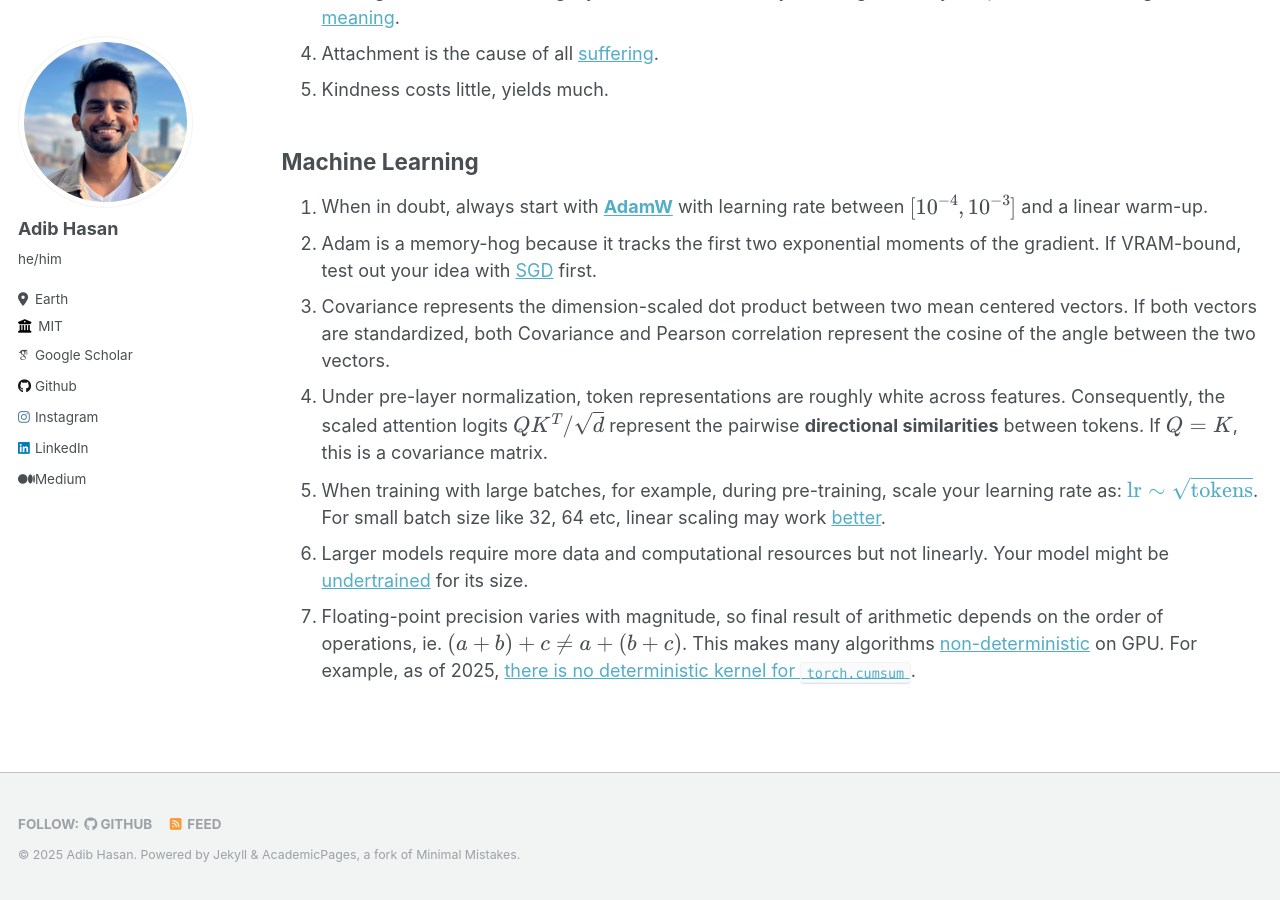
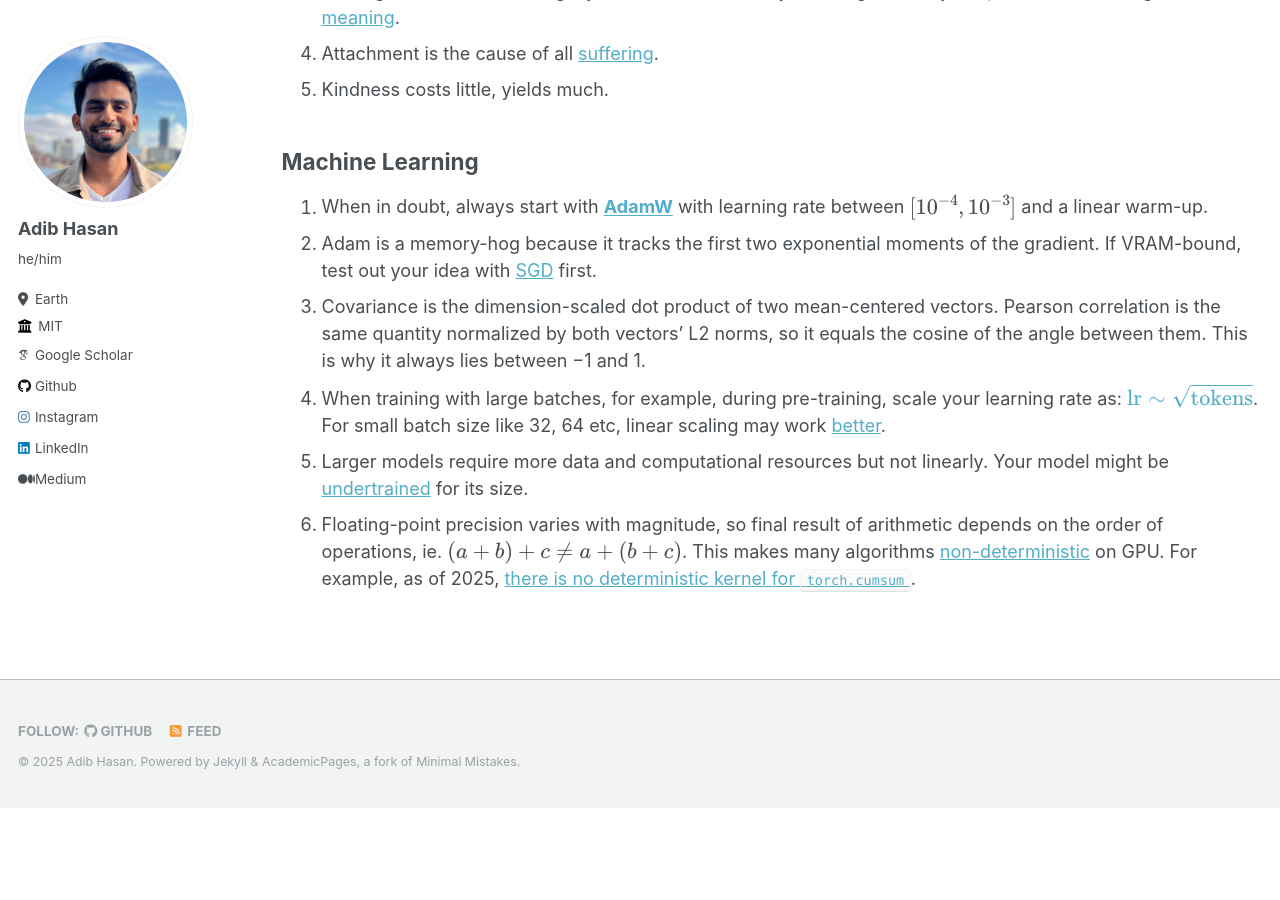
Before and after one commit to Neehan/neehan.github.io, a Jekyll site: the page built from _pages/lessons.md, in a window 1280 px wide and 900 px high, scrolled down 655 px. Built offline with Jekyll 4.4.1, drawn with Linux system fonts in a browser that asks for light colours; some web fonts are replaced; after the commit the page ends 1463 px from its top, so only the background shows below that.

Commit message:
Refactor covariance explanation for clarity

```diff
--- a/_pages/lessons.md
+++ b/_pages/lessons.md
@@ -25,8 +25,7 @@ Here is a running list of lessons that I have learned over the years from my mis
 ## Machine Learning
 1. When in doubt, always start with **[AdamW](https://docs.pytorch.org/docs/stable/generated/torch.optim.AdamW.html)** with learning rate between $[10^{-4}, 10^{-3}]$ and a linear warm-up.
 2. Adam is a memory-hog because it tracks the first two exponential moments of the gradient. If VRAM-bound, test out your idea with [SGD](https://docs.pytorch.org/docs/stable/generated/torch.optim.SGD.html) first.
-3. Covariance represents the dimension-scaled dot product between two mean centered vectors. If both vectors are standardized, both Covariance and Pearson correlation represent the cosine of the angle between the two vectors.
-4. Under pre-layer normalization, token representations are roughly white across features. Consequently, the scaled attention logits $QK^T/\sqrt{d}$ represent the pairwise **directional similarities** between tokens. If $Q=K$, this is a covariance matrix.
+3. Covariance is the dimension-scaled dot product of two mean-centered vectors. Pearson correlation is the same quantity normalized by both vectors’ L2 norms, so it equals the cosine of the angle between them. This is why it always lies between −1 and 1.
 5. When training with large batches, for example, during pre-training, scale your learning rate as: [$\mathrm{lr} \sim \sqrt{\mathrm{tokens}}$](https://arxiv.org/pdf/1705.08741). For small batch size like 32, 64 etc, linear scaling may work [better](https://arxiv.org/pdf/1404.5997).
 6. Larger models require more data and computational resources but not linearly. Your model might be [undertrained](https://arxiv.org/pdf/2001.08361) for its size.
 7. Floating-point precision varies with magnitude, so final result of arithmetic depends on the order of operations, ie. $(a + b) + c \neq a + (b + c)$. This makes many algorithms [non-deterministic](https://thinkingmachines.ai/blog/defeating-nondeterminism-in-llm-inference/) on GPU. For example, as of 2025, [there is no deterministic kernel for `torch.cumsum`](https://github.com/pytorch/pytorch/issues/89492).
```
